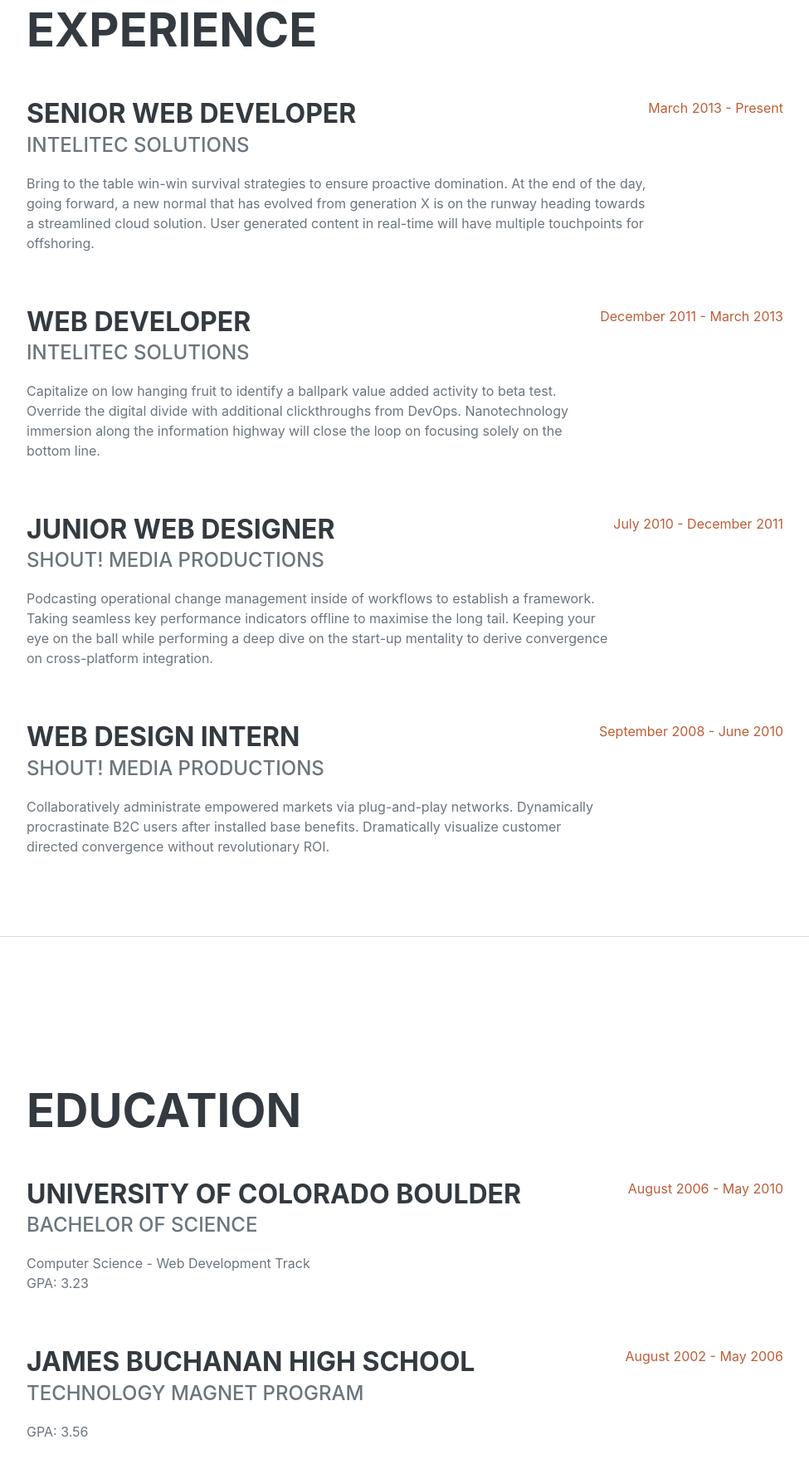
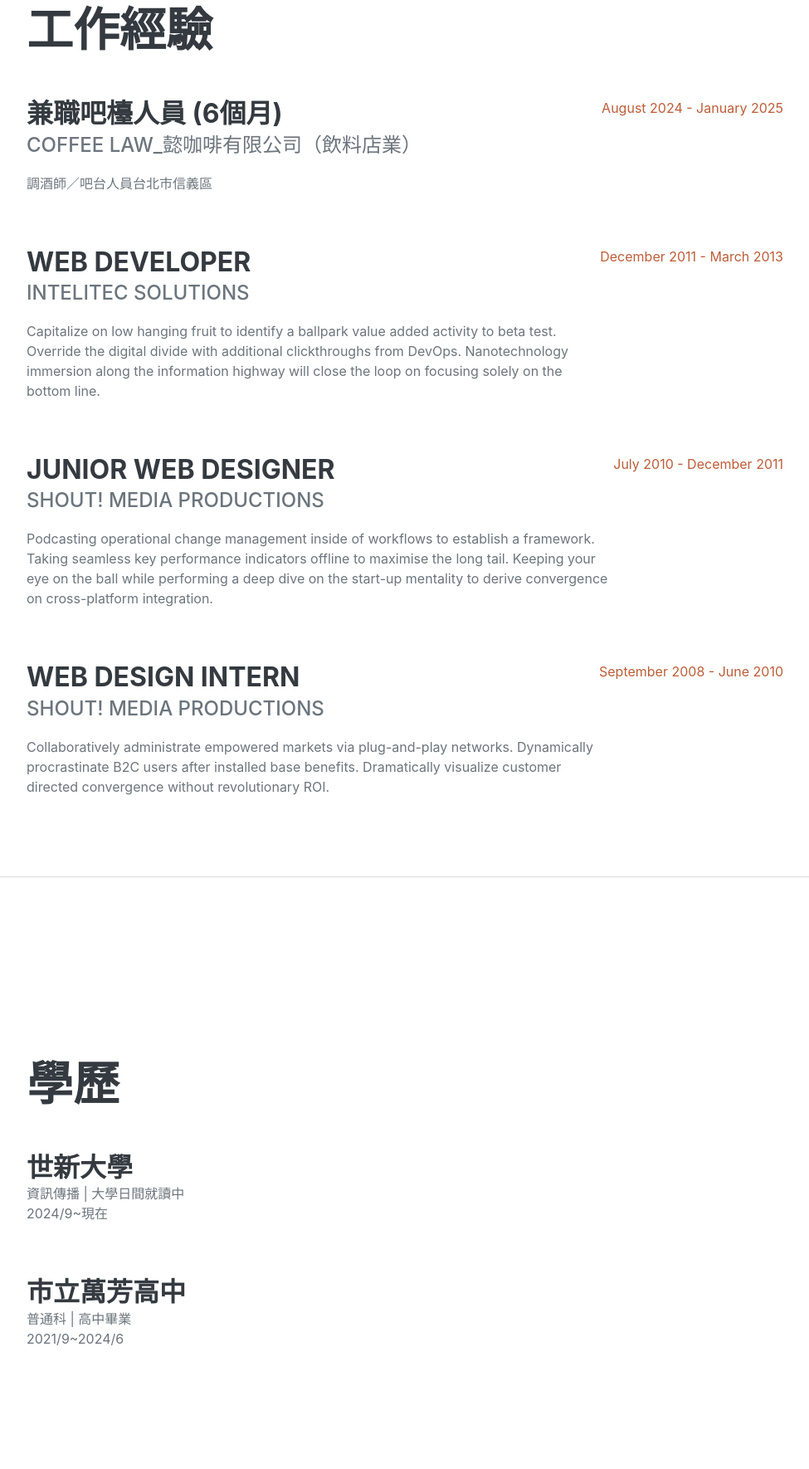
Before and after one commit to a113070091/a113070091.github.io, a plain HTML site: page index.html in a window 1280 px wide. Shown: the part 878-2648 px from the top of the page at 83% size, without its empty margins (288-1263 px from the left). Drawn offline with nearby package versions, Linux system fonts and the light colour scheme; a web font is replaced by a local one.

Commit message:
Update index.html

```diff
--- a/index.html
+++ b/index.html
@@ -27,8 +27,8 @@
             <div class="collapse navbar-collapse" id="navbarResponsive">
                 <ul class="navbar-nav">
                     <li class="nav-item"><a class="nav-link js-scroll-trigger" href="#about">個人簡介</a></li>
-                    <li class="nav-item"><a class="nav-link js-scroll-trigger" href="#experience">學歷</a></li>
-                    <li class="nav-item"><a class="nav-link js-scroll-trigger" href="#education">工作經驗</a></li>
+                    <li class="nav-item"><a class="nav-link js-scroll-trigger" href="#experience">工作經驗</a></li>
+                    <li class="nav-item"><a class="nav-link js-scroll-trigger" href="#education">學歷</a></li>
                     <li class="nav-item"><a class="nav-link js-scroll-trigger" href="#skills">專長</a></li>
                     <li class="nav-item"><a class="nav-link js-scroll-trigger" href="#interests">社團活動</a></li>
                     <li class="nav-item"><a class="nav-link js-scroll-trigger" href="#awards">自傳</a></li>
@@ -61,14 +61,14 @@
             <!-- Experience-->
             <section class="resume-section" id="experience">
                 <div class="resume-section-content">
-                    <h2 class="mb-5">Experience</h2>
+                    <h2 class="mb-5">工作經驗</h2>
                     <div class="d-flex flex-column flex-md-row justify-content-between mb-5">
                         <div class="flex-grow-1">
-                            <h3 class="mb-0">Senior Web Developer</h3>
-                            <div class="subheading mb-3">Intelitec Solutions</div>
-                            <p>Bring to the table win-win survival strategies to ensure proactive domination. At the end of the day, going forward, a new normal that has evolved from generation X is on the runway heading towards a streamlined cloud solution. User generated content in real-time will have multiple touchpoints for offshoring.</p>
+                            <h3 class="mb-0">兼職吧檯人員 (6個月)</h3>
+                            <div class="subheading mb-3">Coffee Law_懿咖啡有限公司（飲料店業）</div>
+                            <p>調酒師／吧台人員台北市信義區</p>
                         </div>
-                        <div class="flex-shrink-0"><span class="text-primary">March 2013 - Present</span></div>
+                        <div class="flex-shrink-0"><span class="text-primary">August 2024 - January 2025</span></div>
                     </div>
                     <div class="d-flex flex-column flex-md-row justify-content-between mb-5">
                         <div class="flex-grow-1">
@@ -100,23 +100,21 @@
             <!-- Education-->
             <section class="resume-section" id="education">
                 <div class="resume-section-content">
-                    <h2 class="mb-5">Education</h2>
+                    <h2 class="mb-5">學歷</h2>
                     <div class="d-flex flex-column flex-md-row justify-content-between mb-5">
                         <div class="flex-grow-1">
-                            <h3 class="mb-0">University of Colorado Boulder</h3>
-                            <div class="subheading mb-3">Bachelor of Science</div>
-                            <div>Computer Science - Web Development Track</div>
-                            <p>GPA: 3.23</p>
+                            <h3 class="mb-0">世新大學</h3>
+                            <div>資訊傳播 | 大學日間就讀中</div>
+                            <p>2024/9~現在</p>
                         </div>
-                        <div class="flex-shrink-0"><span class="text-primary">August 2006 - May 2010</span></div>
                     </div>
                     <div class="d-flex flex-column flex-md-row justify-content-between">
                         <div class="flex-grow-1">
-                            <h3 class="mb-0">James Buchanan High School</h3>
-                            <div class="subheading mb-3">Technology Magnet Program</div>
-                            <p>GPA: 3.56</p>
+                            <h3 class="mb-0">市立萬芳高中</h3>
+                            <div>普通科 | 高中畢業</div>
+                            <p>2021/9~2024/6</p>
                         </div>
-                        <div class="flex-shrink-0"><span class="text-primary">August 2002 - May 2006</span></div>
+
                     </div>
                 </div>
             </section>
```
